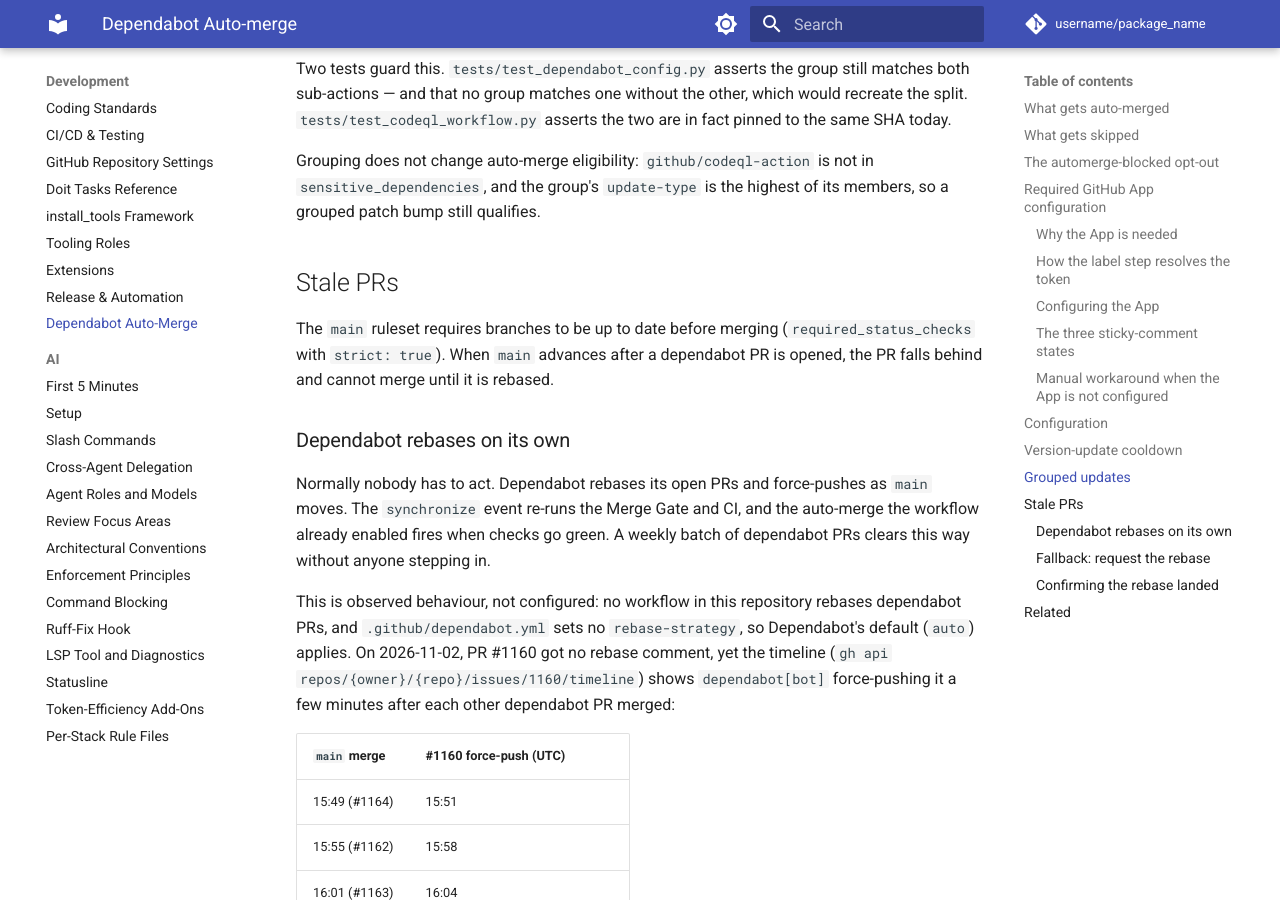
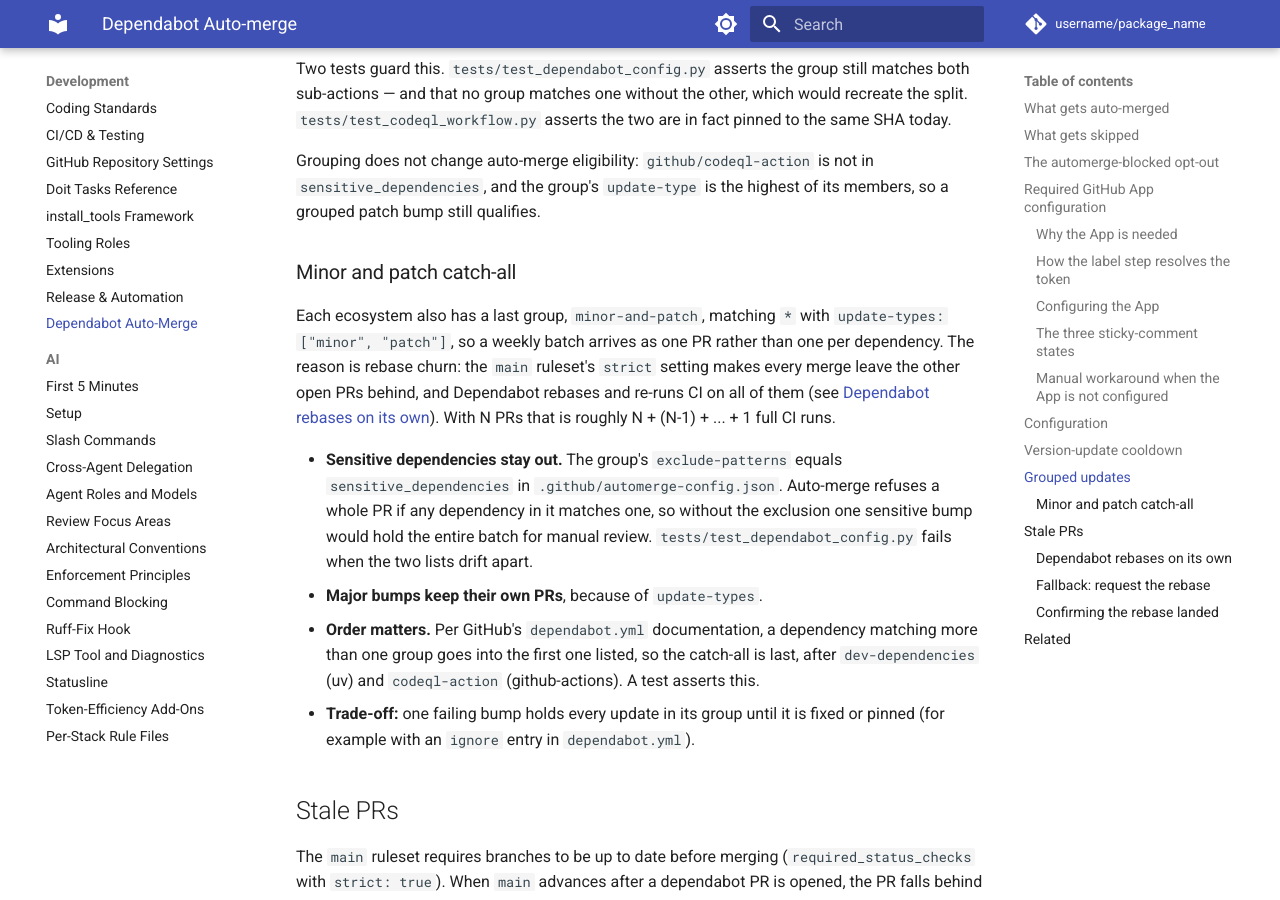
Before and after one commit to endavis/pyproject-template, an MkDocs documentation site: the page built from docs/development/dependabot-automerge.md, in a window 1280 px wide and 900 px high, scrolled down 4968 px. Built offline with MkDocs 1.6.1 and Material for MkDocs 9.7.7, drawn with Linux system fonts in a browser that asks for light colours; comment, search, counter and statistics services are not loaded.

Commit message:
chore: group dependabot minor/patch updates into one PR per ecosystem (merges PR #1223, addresses #1221)
Under the strict up-to-date ruleset, every merged dependabot PR makes
Dependabot rebase every other open one and re-run CI, so a batch of N
PRs costs up to N + (N-1) + ... + 1 CI runs. A last-listed
minor-and-patch catch-all group in both the uv and github-actions
ecosystems turns a weekly batch into one PR. Its exclude-patterns
mirror sensitive_dependencies in automerge-config.json so a sensitive
bump keeps its own PR and does not hold the batch from auto-merge.
Major bumps stay separate through update-types. Tests assert the
group, the exclusion staying in sync, and that it is listed last
(Dependabot assigns a dependency to the first group it matches).

Addresses #1221


Claude-Session: https://claude.ai/code/session_01NXu1sfXAH6DL6sGA232qdv

Co-authored-by: Claude Opus 5.5 <noreply@anthropic.com>

```diff
--- a/docs/development/dependabot-automerge.md
+++ b/docs/development/dependabot-automerge.md
@@ -236,6 +236,29 @@ Grouping does not change auto-merge eligibility: `github/codeql-action` is not
 in `sensitive_dependencies`, and the group's `update-type` is the highest of
 its members, so a grouped patch bump still qualifies.
 
+### Minor and patch catch-all
+
+Each ecosystem also has a last group, `minor-and-patch`, matching `*` with
+`update-types: ["minor", "patch"]`, so a weekly batch arrives as one PR rather
+than one per dependency. The reason is rebase churn: the `main` ruleset's
+`strict` setting makes every merge leave the other open PRs behind, and
+Dependabot rebases and re-runs CI on all of them (see
+[Dependabot rebases on its own](#dependabot-rebases-on-its-own)). With N PRs
+that is roughly N + (N-1) + ... + 1 full CI runs.
+
+- **Sensitive dependencies stay out.** The group's `exclude-patterns` equals
+  `sensitive_dependencies` in `.github/automerge-config.json`. Auto-merge
+  refuses a whole PR if any dependency in it matches one, so without the
+  exclusion one sensitive bump would hold the entire batch for manual review.
+  `tests/test_dependabot_config.py` fails when the two lists drift apart.
+- **Major bumps keep their own PRs**, because of `update-types`.
+- **Order matters.** Per GitHub's `dependabot.yml` documentation, a dependency
+  matching more than one group goes into the first one listed, so the catch-all
+  is last, after `dev-dependencies` (uv) and `codeql-action` (github-actions).
+  A test asserts this.
+- **Trade-off:** one failing bump holds every update in its group until it is
+  fixed or pinned (for example with an `ignore` entry in `dependabot.yml`).
+
 ## Stale PRs
 
 The `main` ruleset requires branches to be up to date before merging
```
Also changed, not shown: 2 other files.
